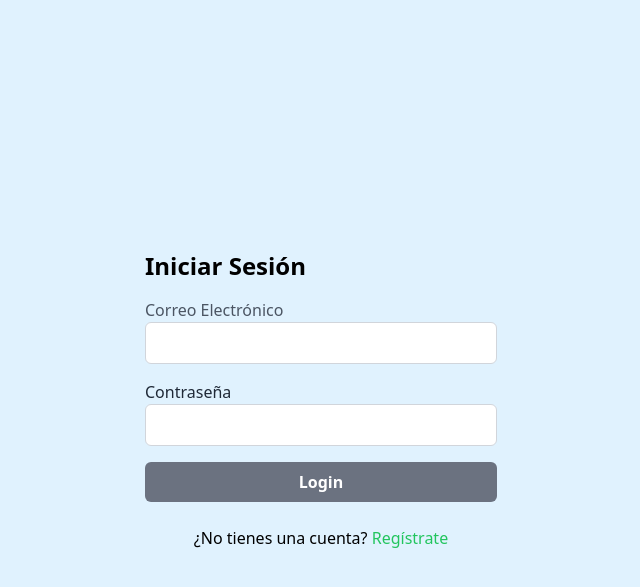
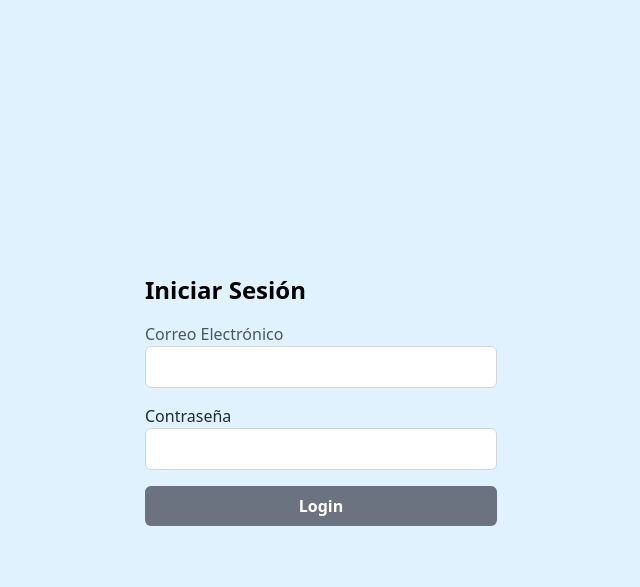
Before and after one commit to santiFie/Cedica-App, a Flask app: page /auth/ in a window 1280 px wide. Shown: the top 587 px of the page, without its empty margins (319-959 px from the left). Run offline with Flask 3, Linux system fonts and the light colour scheme.

Commit message:
se resuelven problemas de merge.

```diff
--- a/admin/src/web/templates/auth/login.html
+++ b/admin/src/web/templates/auth/login.html
@@ -32,10 +32,6 @@
                 <!-- Login Button -->
                 <button type="submit" class="bg-gray-500 hover:bg-gray-800 text-white font-semibold rounded-md py-2 px-4 w-full">Login</button>
                 </form>
-                <!-- Sign up  Link -->
-                <div class="mt-6 text-center">
-                    <p>¿No tienes una cuenta? <a href="{{ url_for('users.user_create') }}" class="text-green-500 hover:underline"> Regístrate</a></p>
-                </div>
             </div>
         </div>
     </section>
--- a/admin/src/web/templates/layout.html
+++ b/admin/src/web/templates/layout.html
@@ -63,7 +63,7 @@
                         <path d="M20.8 21a8.38 8.38 0 0 0-7.8-4.5h-2c-3.6 0-6.7 2-7.8 4.5"></path>
                         <circle cx="12" cy="7" r="4"></circle>
                     </svg>
-                    <div class="dropdown-content absolute right-0 mt-2 w-48 bg-white border border-gray-200 rounded-md shadow-lg hidden">
+                    <div class="dropdown-content absolute z-10 right-0 mt-2 w-48 bg-white border border-gray-200 rounded-md shadow-lg hidden">
                         <a href="#" class="block px-4 py-2 text-gray-800 hover:bg-gray-100">Perfil</a>
                         <a href="{{ url_for('auth.logout') }}" class="block px-4 py-2 text-gray-800 hover:bg-gray-100">Cerrar sesión</a>
                     </div>
```
